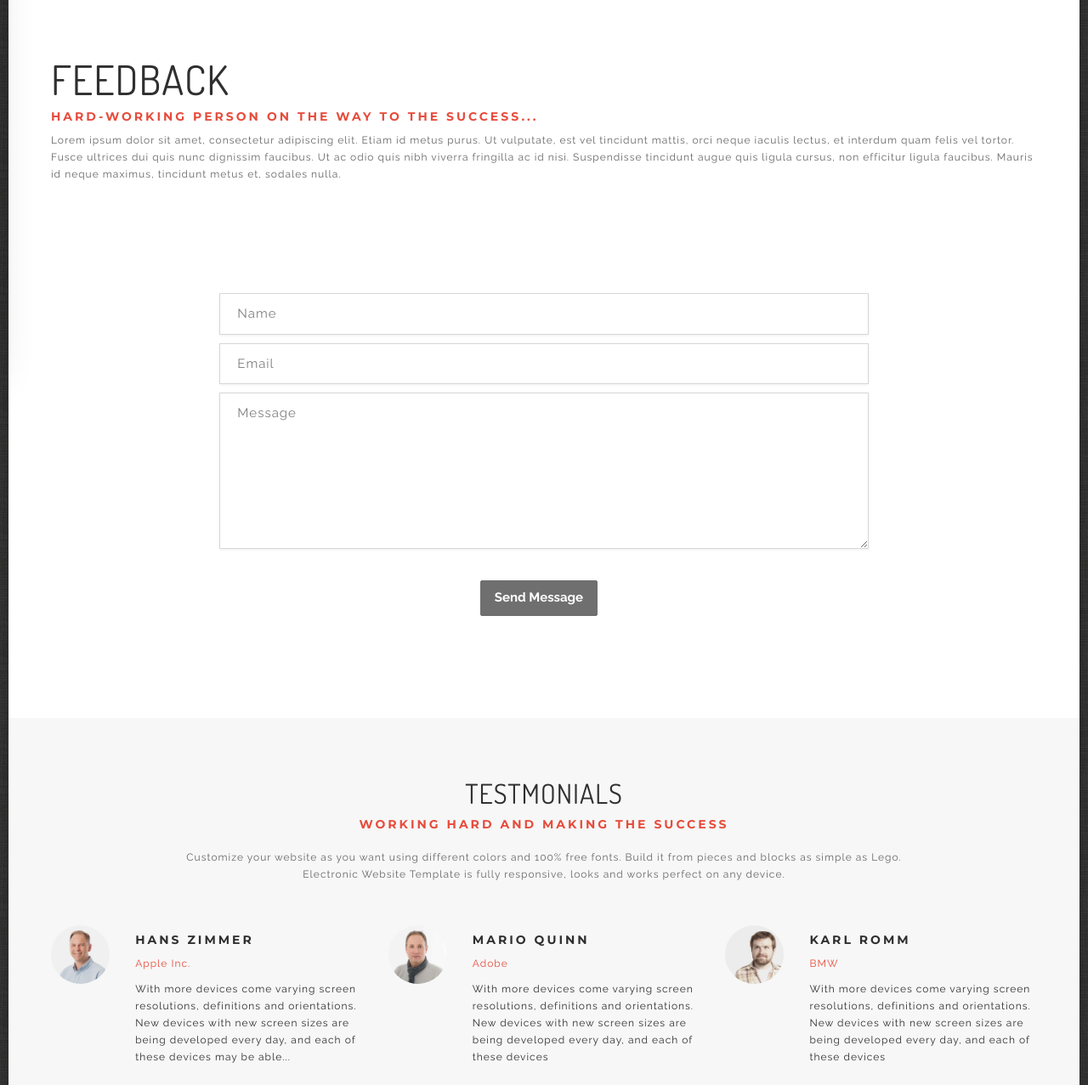
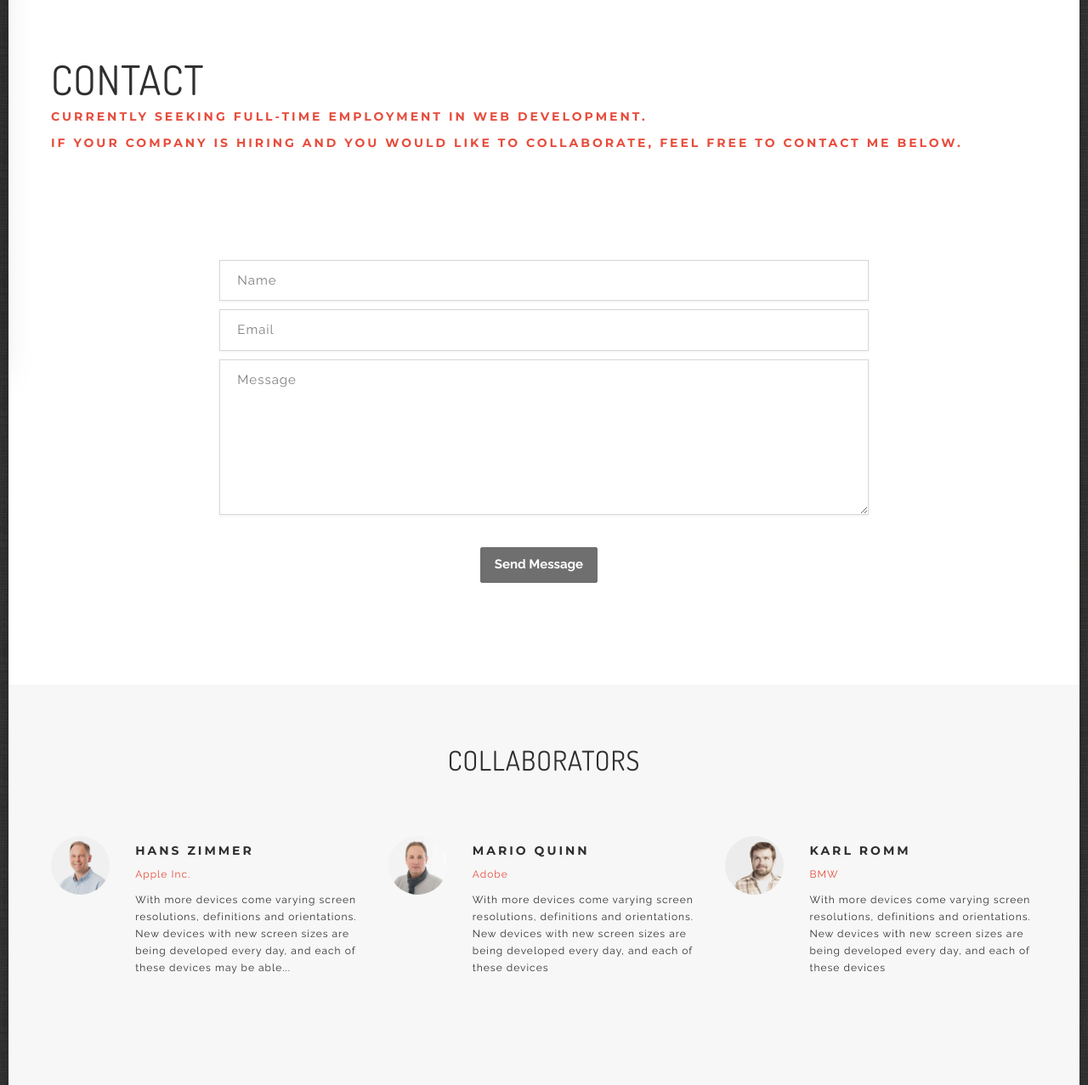
Before and after one commit to DanielJRaine/Portfolio, a plain HTML site: page html/feedback.html in a window 1280 px wide. Shown: the part 379-1656 px from the top of the page at 85% size. Drawn offline with Linux system fonts and the light colour scheme; some packages are replaced by stand-ins of ours.

```diff
--- a/html/feedback.html
+++ b/html/feedback.html
@@ -123,10 +123,11 @@
 
       <section id="page-title" class="inner-section">
          <div class="container-fluid nopadding wow fadeInRight" data-wow-delay="0.4s" data-wow-offset="10">
-            <h2 class="font-accident-two-normal uppercase">Feedback</h2>
-            <h5 class="font-accident-one-bold uppercase subtitle">Hard-working person on the way to the success...</h5>
+            <h2 class="font-accident-two-normal uppercase">Contact</h2>
+            <h5 class="font-accident-one-bold uppercase subtitle">  Currently seeking full-time employment in web development.
+              <br><br>
+              If your company is hiring and you would like to collaborate, feel free to contact me below.</h5>
             <p class="small fontcolor-medium">
-               Lorem ipsum dolor sit amet, consectetur adipiscing elit. Etiam id metus purus. Ut vulputate, est vel tincidunt mattis, orci neque iaculis lectus, et interdum quam felis vel tortor. Fusce ultrices dui quis nunc dignissim faucibus. Ut ac odio quis nibh viverra fringilla ac id nisi. Suspendisse tincidunt augue quis ligula cursus, non efficitur ligula faucibus. Mauris id neque maximus, tincidunt metus et, sodales nulla.
             </p>
          </div>
       </section>
@@ -181,13 +182,10 @@
          <div class="container-fluid nopadding">
 
             <div class="wow fadeInDown" data-wow-delay="0.4s" data-wow-offset="10">
-               <h3 class="font-accident-two-normal uppercase text-center">Testmonials</h3>
-               <h5 class="font-accident-one-bold uppercase text-center subtitle">Working hard and making the success</h5>
+               <h3 class="font-accident-two-normal uppercase text-center">Collaborators</h3>
+               <h5 class="font-accident-one-bold uppercase text-center subtitle"></h5>
                <div class="dividewhite1"></div>
                <p class="small fontcolor-medium text-center">
-                  Customize your website as you want using different colors and 100% free fonts. Build it from pieces and
-                  blocks as simple as Lego. <br>
-                  Electronic Website Template is fully responsive, looks and works perfect on any device.
                </p>
             </div>
 
```
